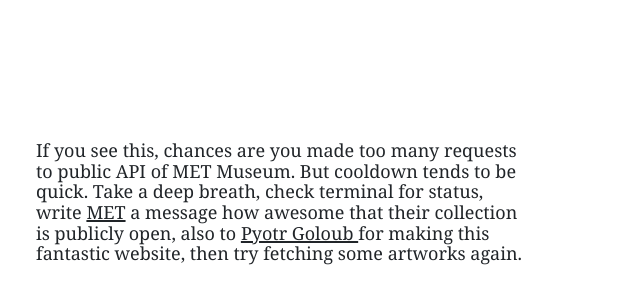
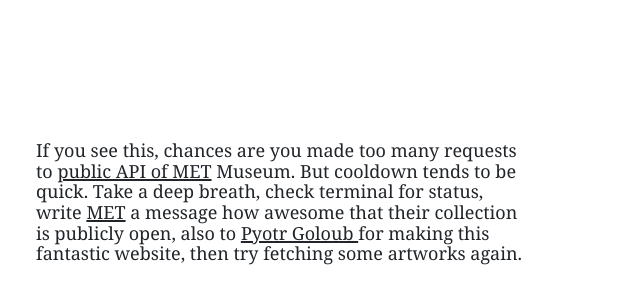
Before and after one commit to woshibide/met-gallery, a Nuxt app: page /about in a window 1280 px wide. Shown: the part 696-996 px from the top of the page, without its empty margins (0-640 px from the left). Built offline with nearby package versions, Linux system fonts and the light colour scheme.

Commit message:
meta update

```diff
--- a/components/Podval.vue
+++ b/components/Podval.vue
@@ -16,6 +16,6 @@
 
 <template>
     <footer>
-        <p>If you see this, chances are you made too many requests to public API of MET Museum. But cooldown tends to be quick. Take a deep breath, check terminal for status, write <NuxtLink to="https://metmuseum.github.io/" target="_blank" rel="noopener" id="api-link">MET</NuxtLink> a message how awesome that their collection is publicly open, also to <NuxtLink to="https://wshbd.com/about" target="_blank" rel="noopener"> Pyotr Goloub </NuxtLink> for making this fantastic website, then try fetching some artworks again.</p>
+        <p>If you see this, chances are you made too many requests to <NuxtLink to="https://metmuseum.github.io/" target="_blank" rel="noopener" id="api-link">public API of MET</NuxtLink> Museum. But cooldown tends to be quick. Take a deep breath, check terminal for status, write <NuxtLink to="https://www.metmuseum.org/" target="_blank" rel="noopener" id="api-link">MET</NuxtLink> a message how awesome that their collection is publicly open, also to <NuxtLink to="https://wshbd.com/about" target="_blank" rel="noopener"> Pyotr Goloub </NuxtLink> for making this fantastic website, then try fetching some artworks again.</p>
     </footer>
 </template>
--- a/components/Terminal.vue
+++ b/components/Terminal.vue
@@ -61,7 +61,7 @@
 const sideMenuRef = ref(null);
 const terminalBodyRef = ref(null);
 const width = ref(420); // initial width
-const minWidth = 220;
+const minWidth = 400;
 const fontSize = ref(0.75); // initial font size
 
 const increaseFontSize = () => {
--- a/nuxt.config.ts
+++ b/nuxt.config.ts
@@ -17,7 +17,7 @@
 	app: {
 		baseURL: process.env.NUXT_APP_BASE_URL || '/',
 		head: {
-			title: 'better met interface',
+			title: 'Met Gallery',
 			meta: [
 				{ charset: 'utf-8' }, // nuxt does it out of the box, but ok
 				{ name: 'viewport', content: 'width=device-width, initial-scale=1' }, // nuxt does it out of the box, but ok
```
